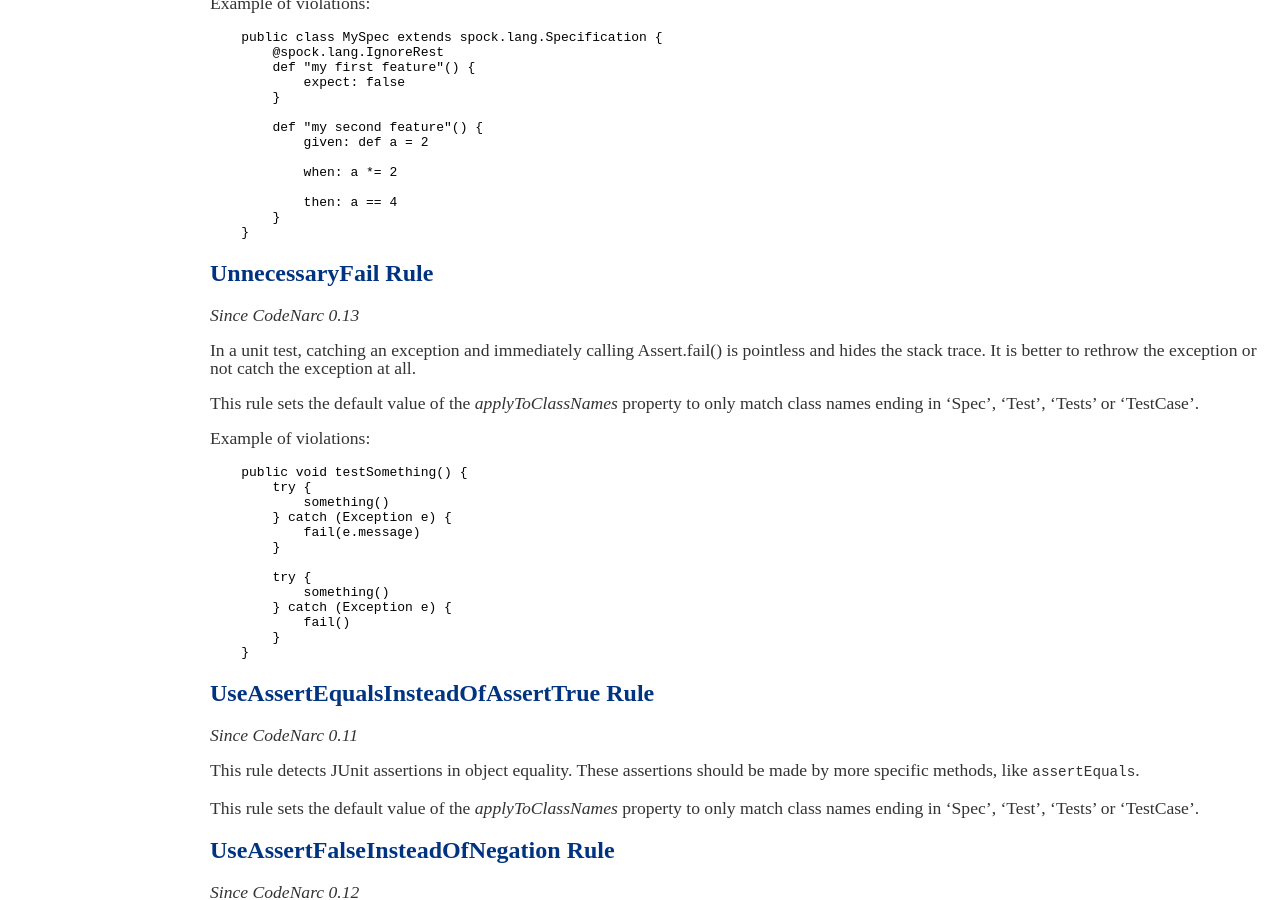
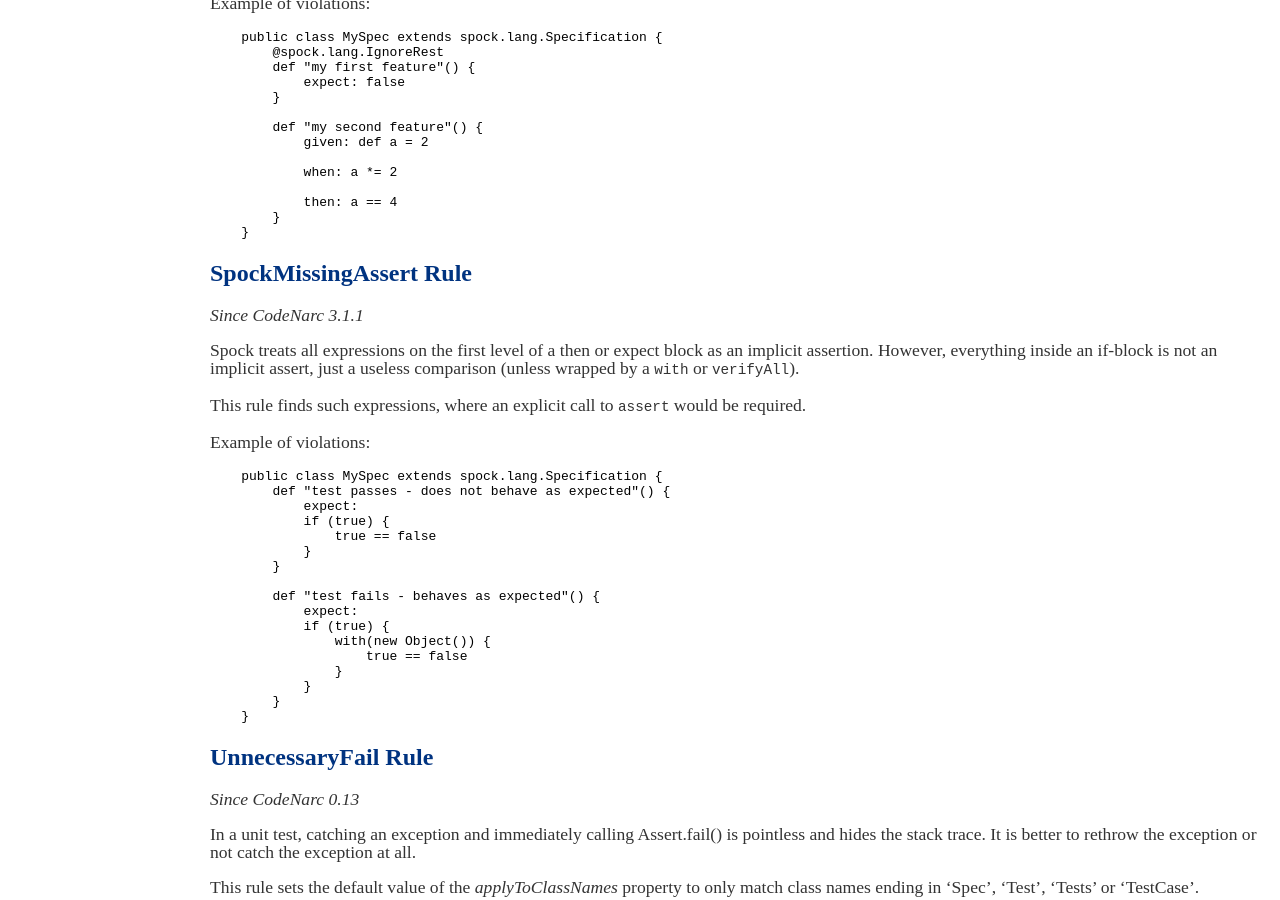
Before and after one commit to CodeNarc/CodeNarc, a Jekyll site: the page built from codenarc-rules-junit.md, in a window 1280 px wide and 900 px high, scrolled down 5757 px. Built offline with Jekyll 4.4.1, drawn with Linux system fonts in a browser that asks for light colours.

Commit message:
Update documentation

````diff
--- a/StarterRuleSet-AllRules.groovy.txt
+++ b/StarterRuleSet-AllRules.groovy.txt
@@ -293,6 +293,7 @@ ruleset {
     SpaceBeforeOpeningBrace
     SpaceInsideParentheses
     SpockIgnoreRestUsed
+    SpockMissingAssert
     StatelessClass
     StatelessSingleton
     StaticCalendarField
--- a/StarterRuleSet-AllRulesByCategory.groovy.txt
+++ b/StarterRuleSet-AllRulesByCategory.groovy.txt
@@ -325,6 +325,7 @@ ruleset {
     JUnitUnnecessaryTearDown
     JUnitUnnecessaryThrowsException
     SpockIgnoreRestUsed
+    SpockMissingAssert
     UnnecessaryFail
     UseAssertEqualsInsteadOfAssertTrue
     UseAssertFalseInsteadOfNegation
--- a/codenarc-rules-junit.md
+++ b/codenarc-rules-junit.md
@@ -389,6 +389,38 @@ Example of violations:
 ```
 
 
+## SpockMissingAssert Rule
+
+*Since CodeNarc 3.1.1*
+
+Spock treats all expressions on the first level of a then or expect block as an implicit assertion.
+However, everything inside an if-block is not an implicit assert, just a useless comparison (unless wrapped by a `with` or `verifyAll`).
+
+This rule finds such expressions, where an explicit call to `assert` would be required.
+
+Example of violations:
+
+```
+    public class MySpec extends spock.lang.Specification {
+        def "test passes - does not behave as expected"() {
+            expect:
+            if (true) {
+                true == false
+            }
+        }
+
+        def "test fails - behaves as expected"() {
+            expect:
+            if (true) {
+                with(new Object()) {
+                    true == false
+                }
+            }
+        }
+    }
+```
+
+
 ## UnnecessaryFail Rule
 
 *Since CodeNarc 0.13*
````
Also changed, not shown: codenarc-rule-index-by-name.md (+1 -0 lines), codenarc-rule-index.md (+1 -0 lines).
